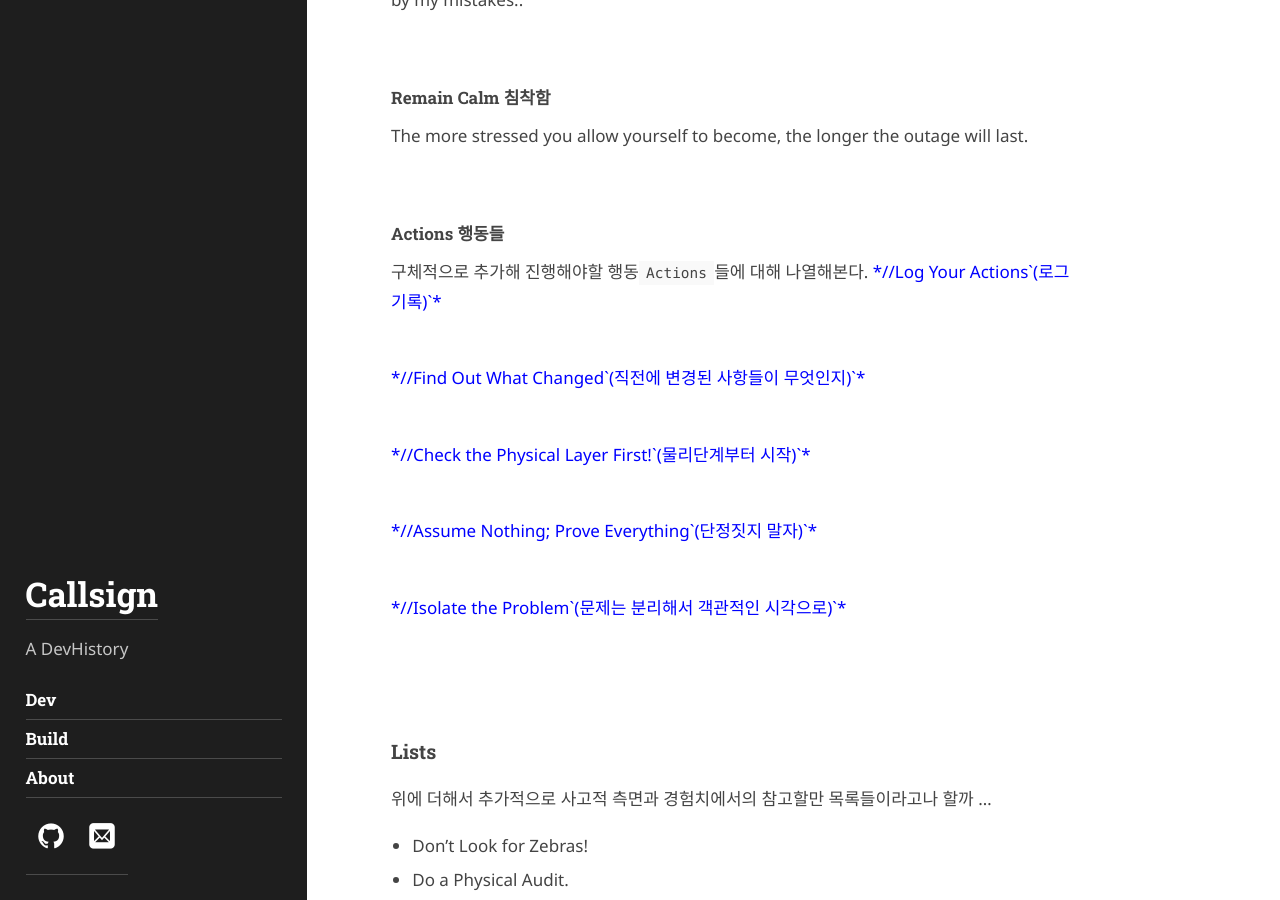
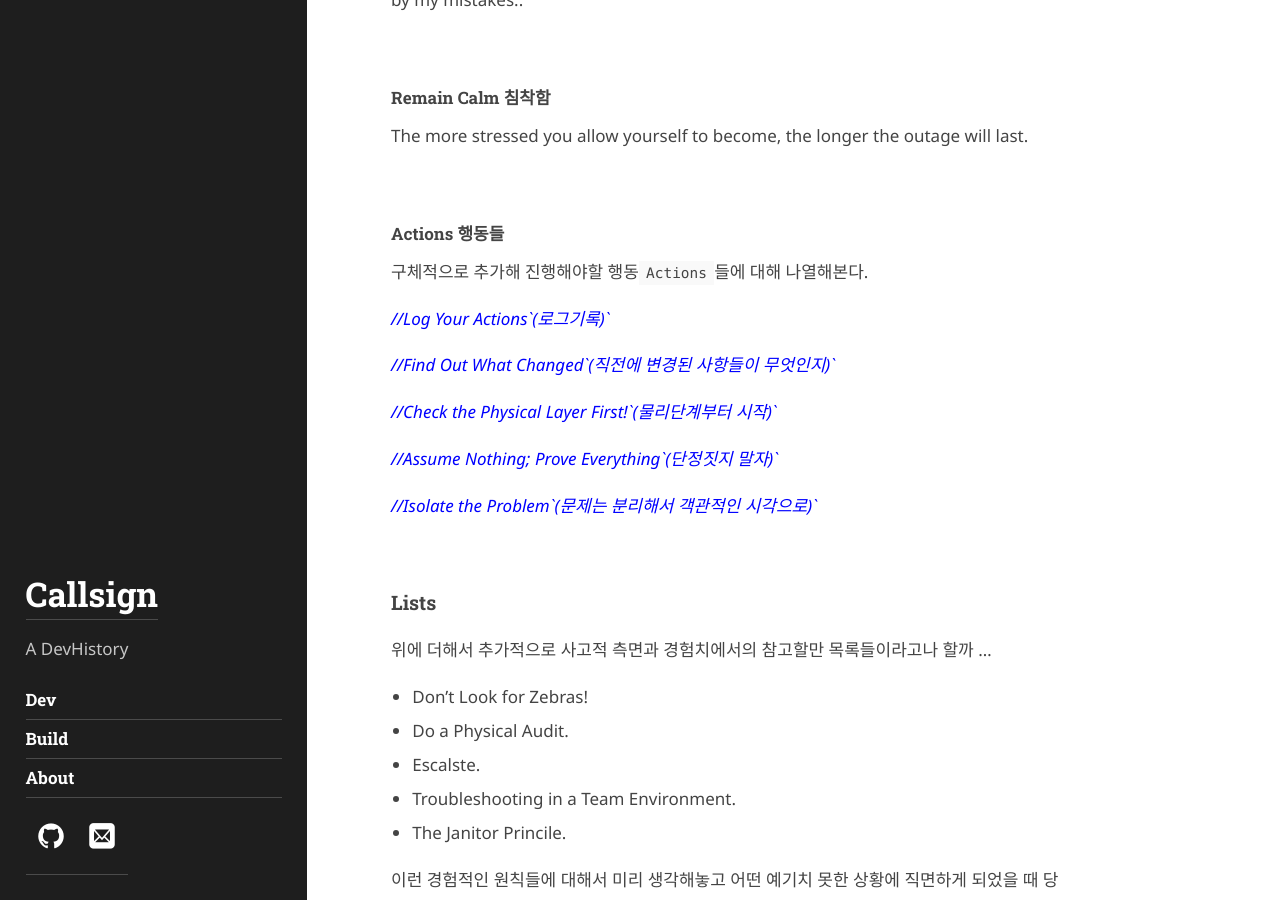
Before and after one commit to callsign88/callsign88.github.io, a Jekyll site: the page built from _posts/2012-02-07-example-content.md, in a window 1280 px wide and 900 px high, scrolled down 1783 px. Built offline with Jekyll 4.4.1, drawn with Linux system fonts in a browser that asks for light colours; some web fonts are replaced.

Commit message:
Refine styling and spacing of action items

```diff
--- a/_posts/2012-02-07-example-content.md
+++ b/_posts/2012-02-07-example-content.md
@@ -49,11 +49,15 @@ The more stressed you allow yourself to become, the longer the outage will last.
 #### Actions 행동들
 구체적으로 추가해 진행해야할 행동`Actions`들에 대해 나열해본다.
 
-<sapn style="color:blue;">*//Log Your Actions`(로그기록)`*</sapn> <br>
-<sapn style="color:blue;">*//Find Out What Changed`(직전에 변경된 사항들이 무엇인지)`*</sapn> <br>
-<sapn style="color:blue;">*//Check the Physical Layer First!`(물리단계부터 시작)`*</sapn> <br>
-<sapn style="color:blue;">*//Assume Nothing; Prove Everything`(단정짓지 말자)`*</sapn> <br>
-<sapn style="color:blue;">*//Isolate the Problem`(문제는 분리해서 객관적인 시각으로)`*</sapn> <br>
+*<sapn style="color:blue;">//Log Your Actions`(로그기록)`</sapn>*
+
+*<sapn style="color:blue;">//Find Out What Changed`(직전에 변경된 사항들이 무엇인지)`</sapn>*
+
+*<sapn style="color:blue;">//Check the Physical Layer First!`(물리단계부터 시작)`</sapn>*
+
+*<sapn style="color:blue;">//Assume Nothing; Prove Everything`(단정짓지 말자)`</sapn>*
+
+*<sapn style="color:blue;">//Isolate the Problem`(문제는 분리해서 객관적인 시각으로)`</sapn>*
 
 
 
```
